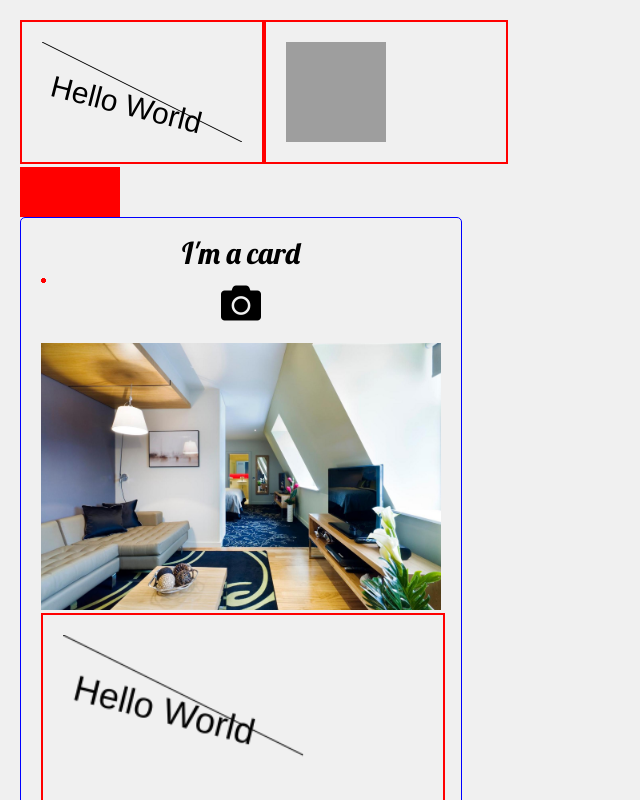
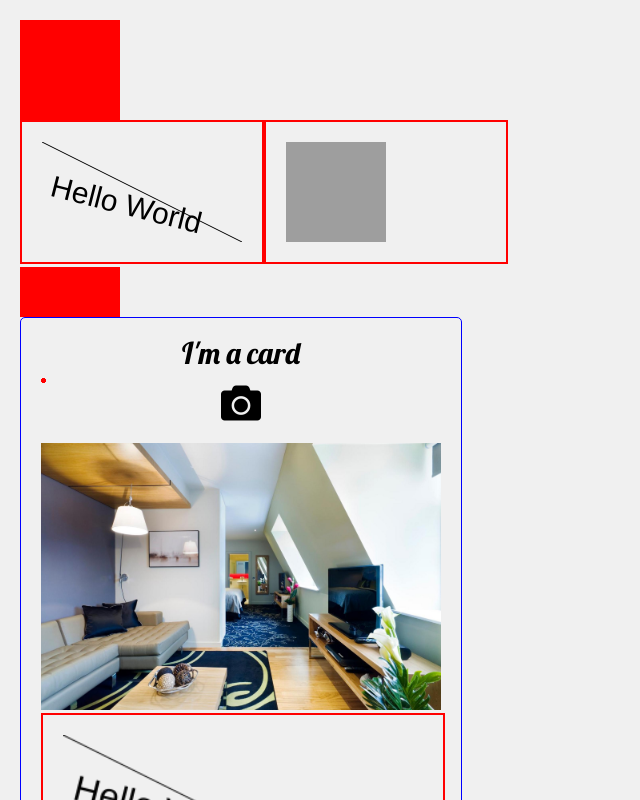
Before and after one commit to happo/happo-cypress, a Next.js app: page / in a window 1280 px wide. Shown: the top 800 px of the page, without its empty margins (0-640 px from the left). Built offline with nearby package versions, Linux system fonts and the light colour scheme.

Commit message:
Register scroll positions
I'm working on a change to happo workers that will make them honor a
`data-happo-scrollposition` attribute. This attribute can be used to
restore scroll positions as they were when the DOM snapshot was taken,
at screenshot time.

```diff
--- a/pages/index.js
+++ b/pages/index.js
@@ -73,6 +73,14 @@ export default function IndexPage() {
 
   return (
     <div>
+      <div className="scrollcontainer">
+        <div className="scrollinner">
+          <div style={{ backgroundColor: 'red', height: 100 }} />
+          <div style={{ backgroundColor: 'white', height: 100 }} />
+          <div style={{ backgroundColor: 'blue', height: 100 }} />
+          <div style={{ backgroundColor: 'yellow', height: 100 }} />
+        </div>
+      </div>
       <CanvasImage />
       <TaintedCanvasImage />
       <EmptyCanvasImage />
@@ -149,6 +157,16 @@ export default function IndexPage() {
           margin-bottom: 10px;
           font-family: 'Lobster';
         }
+        .scrollcontainer {
+          display: block;
+          width: 100px;
+          height: 100px;
+          overflow: auto;
+        }
+        .scrollinner {
+          display: grid;
+          grid-template-columns: 100px 100px;
+        }
         img {
           width: 100%;
         }
```
Also changed, not shown: index.js (+13 -0 lines), 1 other file (tests, documents, lock files or other folders).
